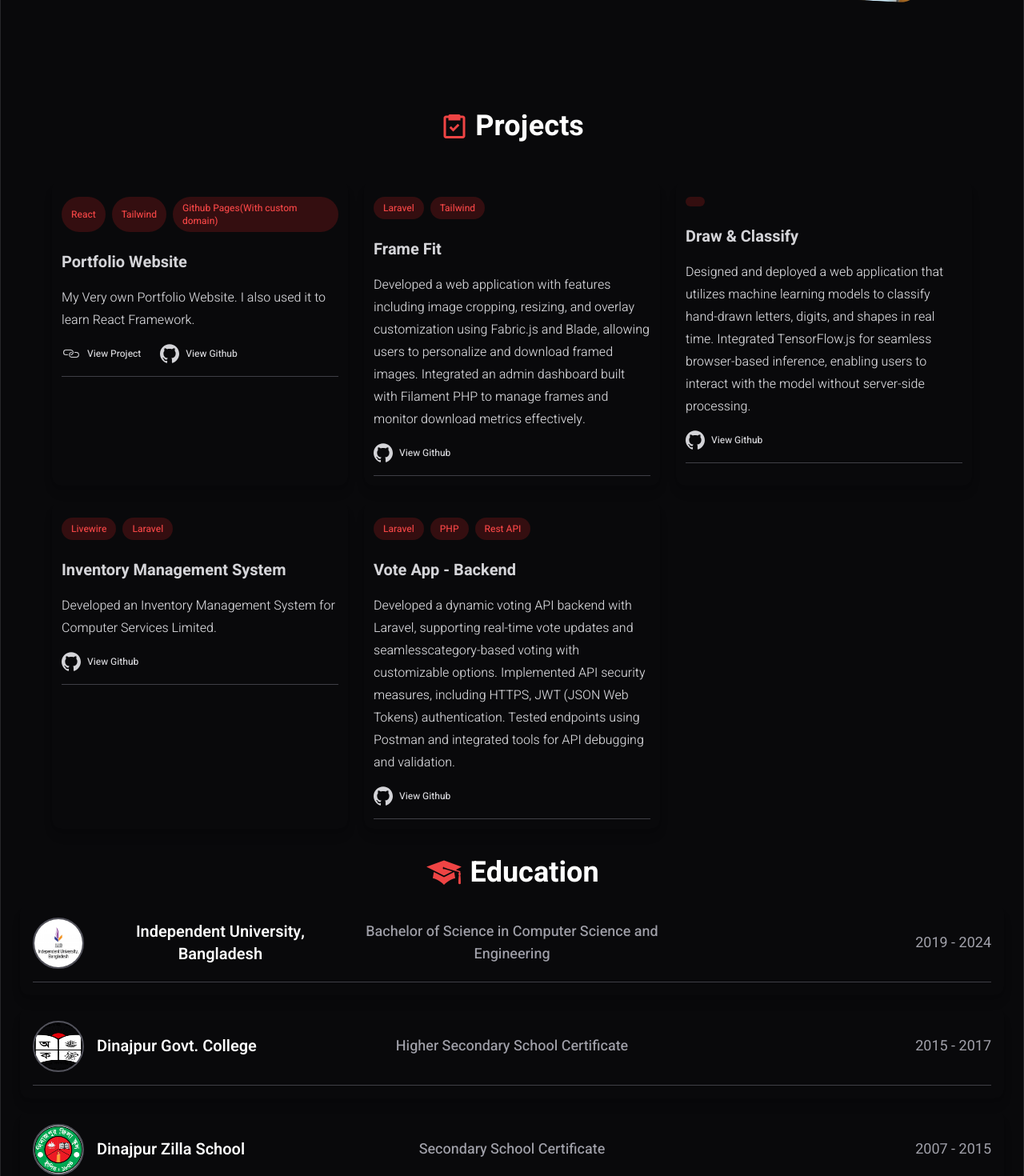
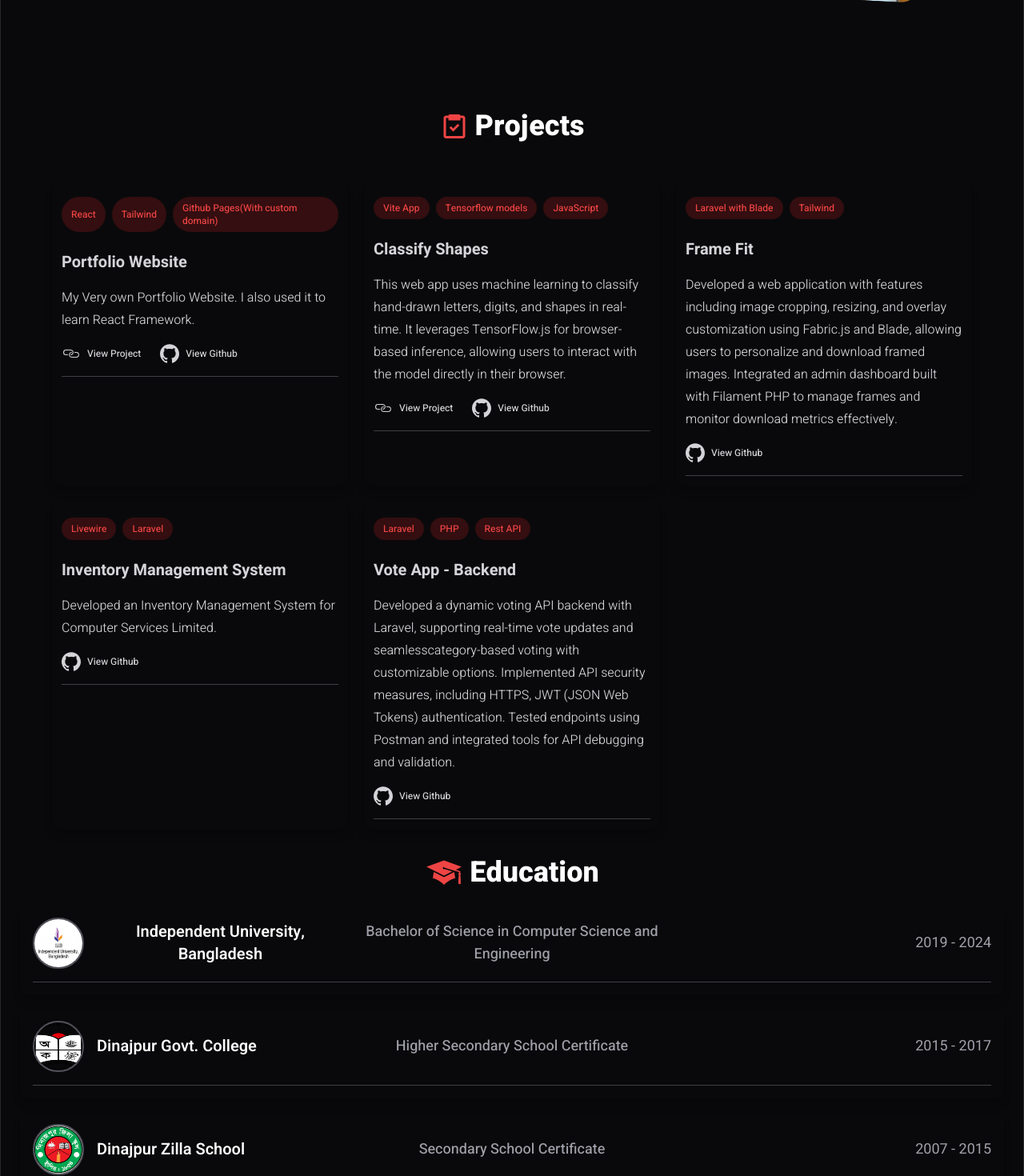
Before and after one commit to AbuAhamedRafi/rafilio, a React (Vite) app: page / in a window 1280 px wide. Shown: the part 660-2130 px from the top of the page at 80% size. Built offline with nearby package versions, Linux system fonts and the light colour scheme.

Commit message:
Projects Description Updated with a Deployment link

```diff
--- a/src/components/sections/Education.jsx
+++ b/src/components/sections/Education.jsx
@@ -9,7 +9,7 @@ function Education() {
     >
       <div className="w-full">
         <div className="flex justify-center items-center">
-          <h4 className="text-4xl dark:text-white mb-4 font-bold flex gap-2 items-center">
+          <h4 className="text-4xl dark:text-white mb-4 font-extrabold flex gap-2 items-center">
             <GiGraduateCap className="text-5xl text-red-800 dark:text-red-500" />
             Education
           </h4>
--- a/src/components/sections/Experience.jsx
+++ b/src/components/sections/Experience.jsx
@@ -1,6 +1,5 @@
 import user_info from "../../data/user_info.js";
 import { MdOutlineWorkOutline } from "react-icons/md";
-
 
 function Experience() {
   return (
@@ -10,7 +9,7 @@ function Experience() {
     >
       <div className="w-full">
         <div className="flex justify-center items-center mb-8">
-          <h4 className="text-4xl dark:text-white font-bold flex gap-2 items-center">
+          <h4 className="text-4xl dark:text-white font-extrabold flex gap-2 items-center">
             <MdOutlineWorkOutline className="text-5xl text-red-800 dark:text-red-500" />
             Experience
           </h4>
--- a/src/components/sections/Projects.jsx
+++ b/src/components/sections/Projects.jsx
@@ -10,7 +10,7 @@ function Projects() {
       className="scroll-mt-16 md:h-screen min-h-screen flex flex-col justify-center items-center py-8"
     >
       <div className="flex justify-center items-center">
-        <h2 className="text-4xl dark:text-white mb-4 font-bold flex gap-2 items-center">
+        <h2 className="text-4xl dark:text-white mb-4 font-extrabold flex gap-2 items-center">
           <BiTask className="text-4xl text-red-800 dark:text-red-500" />
           Projects
         </h2>
--- a/src/components/sections/Skills.jsx
+++ b/src/components/sections/Skills.jsx
@@ -22,7 +22,7 @@ function Skills() {
     <section id="skills" className="mx-4 lg:mx-20 mt-8 mb-8">
       <div className="flex justify-center items-center">
           <h4 className="text-4xl dark:text-white mb-4 font-bold flex gap-2 items-center">
-            <GrTechnology className="text-4xl text-red-800 dark:text-red-500" />
+            <GrTechnology className="text-4xl font-extrabold text-red-800 dark:text-red-500" />
             Technologies I Use
           </h4>
         </div>
--- a/src/data/user_info.js
+++ b/src/data/user_info.js
@@ -26,19 +26,20 @@ const info = {
 			github: "https://github.com/AbuAhamedRafi/rafilio",
             link: "https://abuahamedrafi.me"
 		},
+
+        {
+			title: "Classify Shapes",
+			description: "This web app uses machine learning to classify hand-drawn letters, digits, and shapes in real-time. It leverages TensorFlow.js for browser-based inference, allowing users to interact with the model directly in their browser.",
+            technologies: "Vite App, Tensorflow models, JavaScript",
+			github: "https://github.com/AbuAhamedRafi/Classify-Shapes",
+            link: "https://classifyshapes.vercel.app/"
+		},
+
         {
 			title: "Frame Fit",
 			description: "Developed a web application with features including image cropping, resizing, and overlay customization using Fabric.js and Blade, allowing users to personalize and download framed images. Integrated an admin dashboard built with Filament PHP to manage frames and monitor download metrics effectively.",
-            technologies: "Laravel, Tailwind",
+            technologies: "Laravel with Blade, Tailwind",
 			github: "https://github.com/AbuAhamedRafi/Frame-App",
-            // link: ""
-		},
-
-        {
-			title: "Draw & Classify",
-			description: "Designed and deployed a web application that utilizes machine learning models to classify hand-drawn letters, digits, and shapes in real time. Integrated TensorFlow.js for seamless browser-based inference, enabling users to interact with the model without server-side processing.",
-            technologies: "",
-			github: "https://github.com/AbuAhamedRafi/Classify-Shapes",
             // link: ""
 		},
 
```
